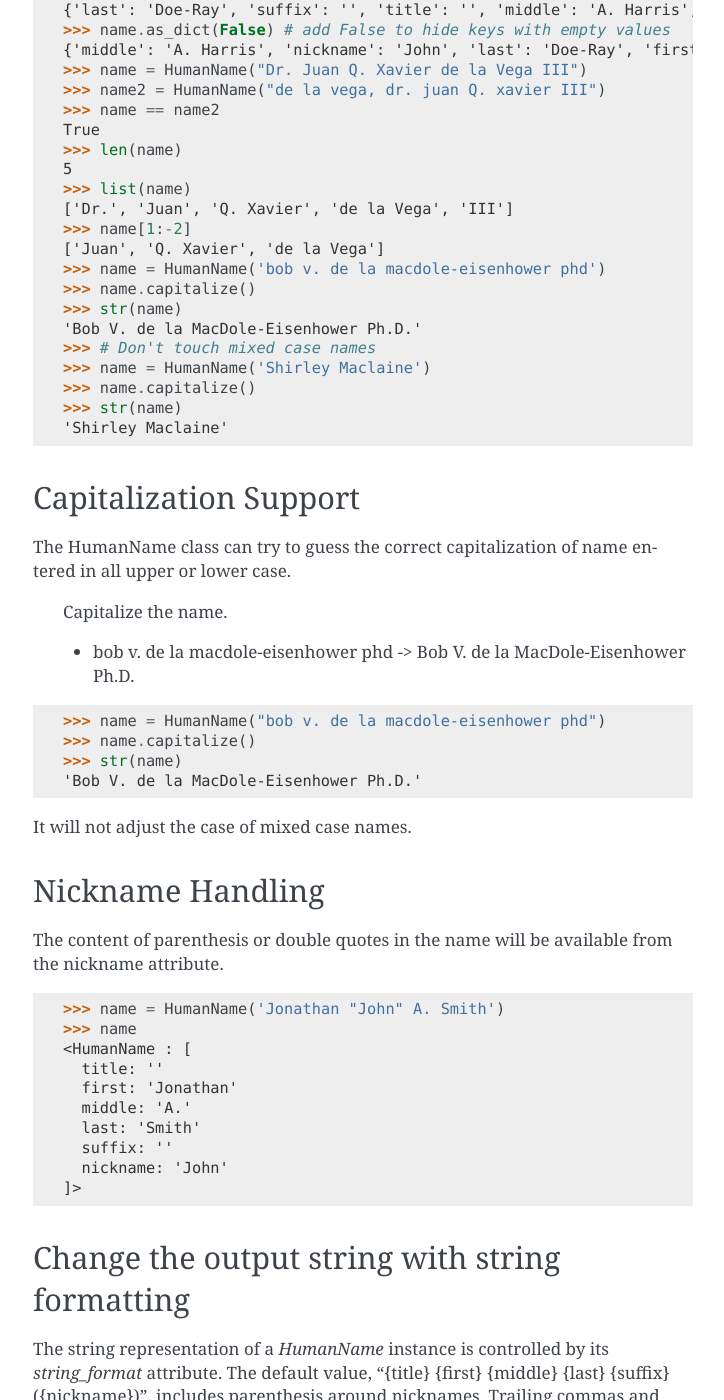
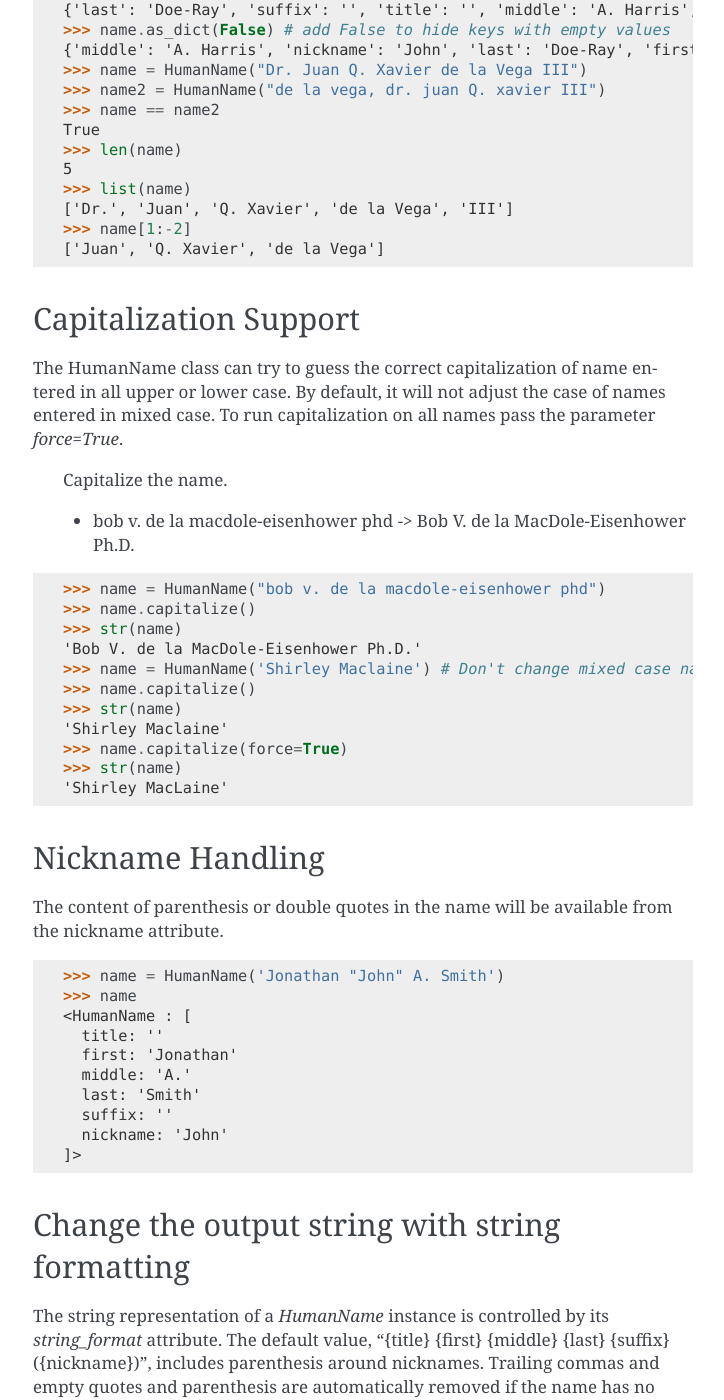
Before and after one commit to derek73/python-nameparser, a Sphinx documentation site: the page built from docs/usage.rst, in a window 1280 px wide and 1400 px high, scrolled down 1037 px. Shown: the whole window, without its empty margins (387-1111 px from the left). Built offline with Sphinx 7.4.7, drawn with Linux system fonts in a browser that asks for light colours; pages that are not in the unit, such as notebooks, are missing from menus.

Commit message:
update capitalization docs

```diff
--- a/docs/usage.rst
+++ b/docs/usage.rst
@@ -63,21 +63,15 @@ The examples use Python 3, but Python 2.6+ is supported.
     ['Dr.', 'Juan', 'Q. Xavier', 'de la Vega', 'III']
     >>> name[1:-2]
     ['Juan', 'Q. Xavier', 'de la Vega']
-    >>> name = HumanName('bob v. de la macdole-eisenhower phd')
-    >>> name.capitalize()
-    >>> str(name)
-    'Bob V. de la MacDole-Eisenhower Ph.D.'
-    >>> # Don't touch mixed case names
-    >>> name = HumanName('Shirley Maclaine')
-    >>> name.capitalize()
-    >>> str(name)
-    'Shirley Maclaine'
+
 
 Capitalization Support
 ----------------------
 
 The HumanName class can try to guess the correct capitalization of name
-entered in all upper or lower case.
+entered in all upper or lower case. By default, it will not adjust
+the case of names entered in mixed case. To run capitalization on all names
+pass the parameter `force=True`.
 
 
     Capitalize the name.
@@ -90,8 +84,13 @@ entered in all upper or lower case.
     >>> name.capitalize()
     >>> str(name)
     'Bob V. de la MacDole-Eisenhower Ph.D.'
-
-It will not adjust the case of mixed case names.
+    >>> name = HumanName('Shirley Maclaine') # Don't change mixed case names
+    >>> name.capitalize()
+    >>> str(name)
+    'Shirley Maclaine'
+    >>> name.capitalize(force=True)
+    >>> str(name)
+    'Shirley MacLaine'
 
 
 Nickname Handling
```
